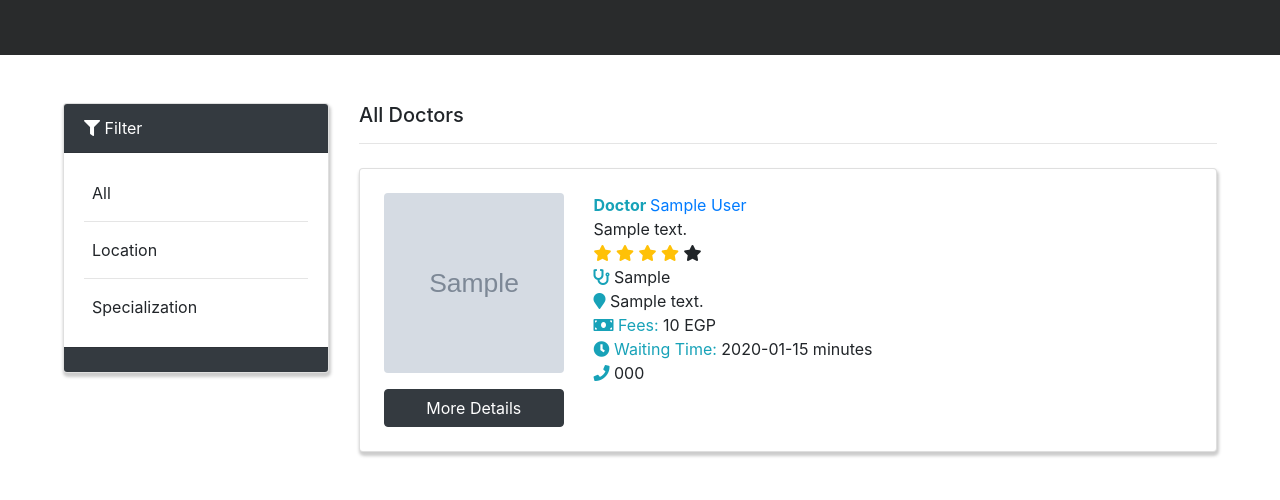
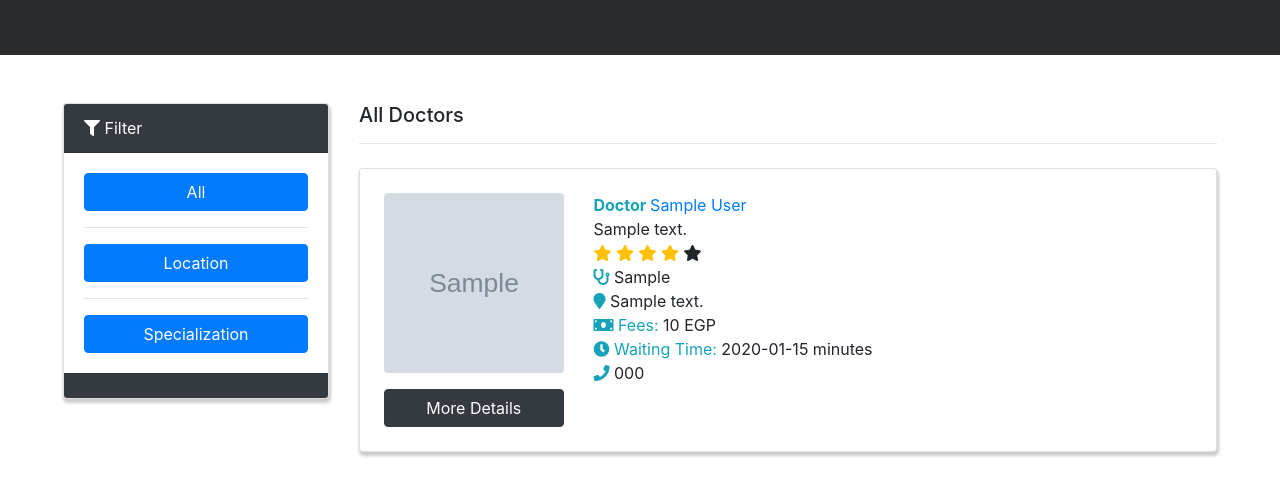
Before and after one commit to NohaHossam123/Doctors, a Django app: page /doctors/ in a window 1280 px wide. Shown: the part 496-996 px from the top of the page. Run offline with Django 3.2, Linux system fonts and the light colour scheme; tables that the repository leaves empty hold one stand-in row (values such as "Sample post"); grey boxes marked "Sample" are stand-in pictures; some libraries are stand-ins or nearby versions.

Commit message:
add filter to doctors page

```diff
--- a/HDCare/Doctors/templates/doctors-partial.html
+++ b/HDCare/Doctors/templates/doctors-partial.html
@@ -1,3 +1,6 @@
+<style>
+
+</style>
 <!-- search result -->
 {% if doctors|length != 0 %}
 <div class="row m-5">
@@ -9,12 +12,11 @@
         <i class="fa fa-filter "></i>  Filter
     </div>
     <div class="card-body">
-        <div class="m-2">All</div>
+        <a href="{% url 'doctors' %}" class="btn btn-primary btn-md btn-block">All</a>
         <hr/>
-        <div class="m-2">Location</div>
+        <a href="/doctors/location" class="btn btn-primary btn-md btn-block">Location</a>
         <hr/>
-        <div class=" m-2">Specialization</div>
-
+        <a href="/doctors/Specialization" class="btn btn-primary btn-md btn-block">Specialization</a>
     </div>
     <div class="card-footer bg-dark">
     </div>
--- a/HDCare/Doctors/urls.py
+++ b/HDCare/Doctors/urls.py
@@ -4,6 +4,7 @@ from .views import *
 
 urlpatterns = [
     path('', doctors_page, name='doctors'),
+    path('<sort>', doctors_page, name='doctors'),
     path('doctor/<id>', doctor_profile, name="doctor"),
     path('<id>/addComment', add_comment,name="add_comment"),
     path('<id>/removeComment', remove_comment,name="remove_comment"),
--- a/HDCare/Doctors/views.py
+++ b/HDCare/Doctors/views.py
@@ -16,7 +16,7 @@ from django.utils.crypto import get_random_string
 
 
 
-def doctors_page(request):
+def doctors_page(request,sort=1):
     rating = [1,2,3,4,5]
 
     # search:
@@ -25,7 +25,12 @@ def doctors_page(request):
     if url_parameter:
         doctors = Doctor.objects.filter(Q(first_name__icontains=url_parameter) |Q(last_name__icontains=url_parameter))
     else:
-        doctors = Doctor.objects.all()
+        if sort == "location":
+            doctors = Doctor.objects.all().order_by('clinic_address')
+        elif sort == "specialization":
+            doctors = Doctor.objects.all().order_by('specialization')
+        else:
+            doctors = Doctor.objects.all()
 
     page = request.GET.get('page', 1)
     paginator = Paginator(doctors, 6)
```
